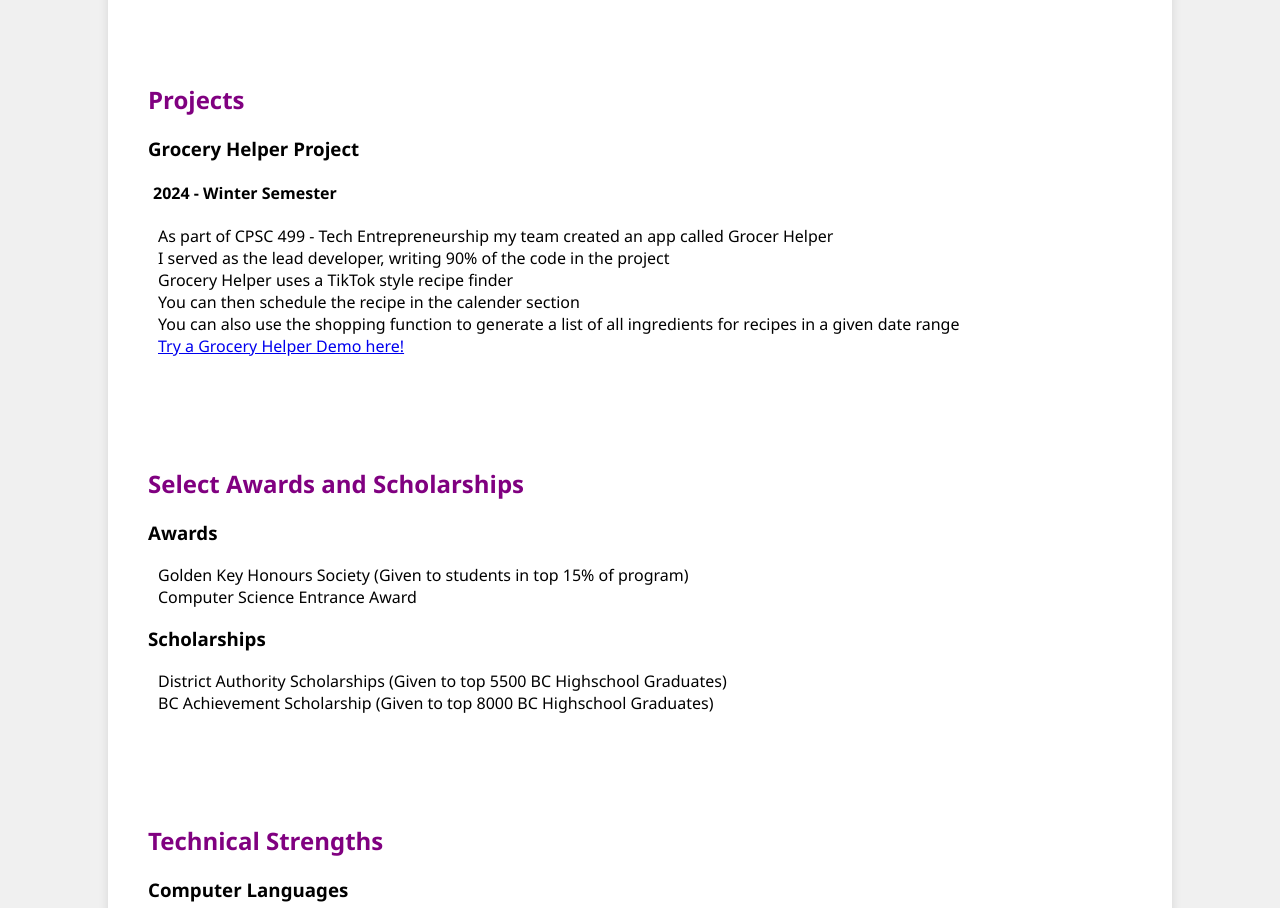
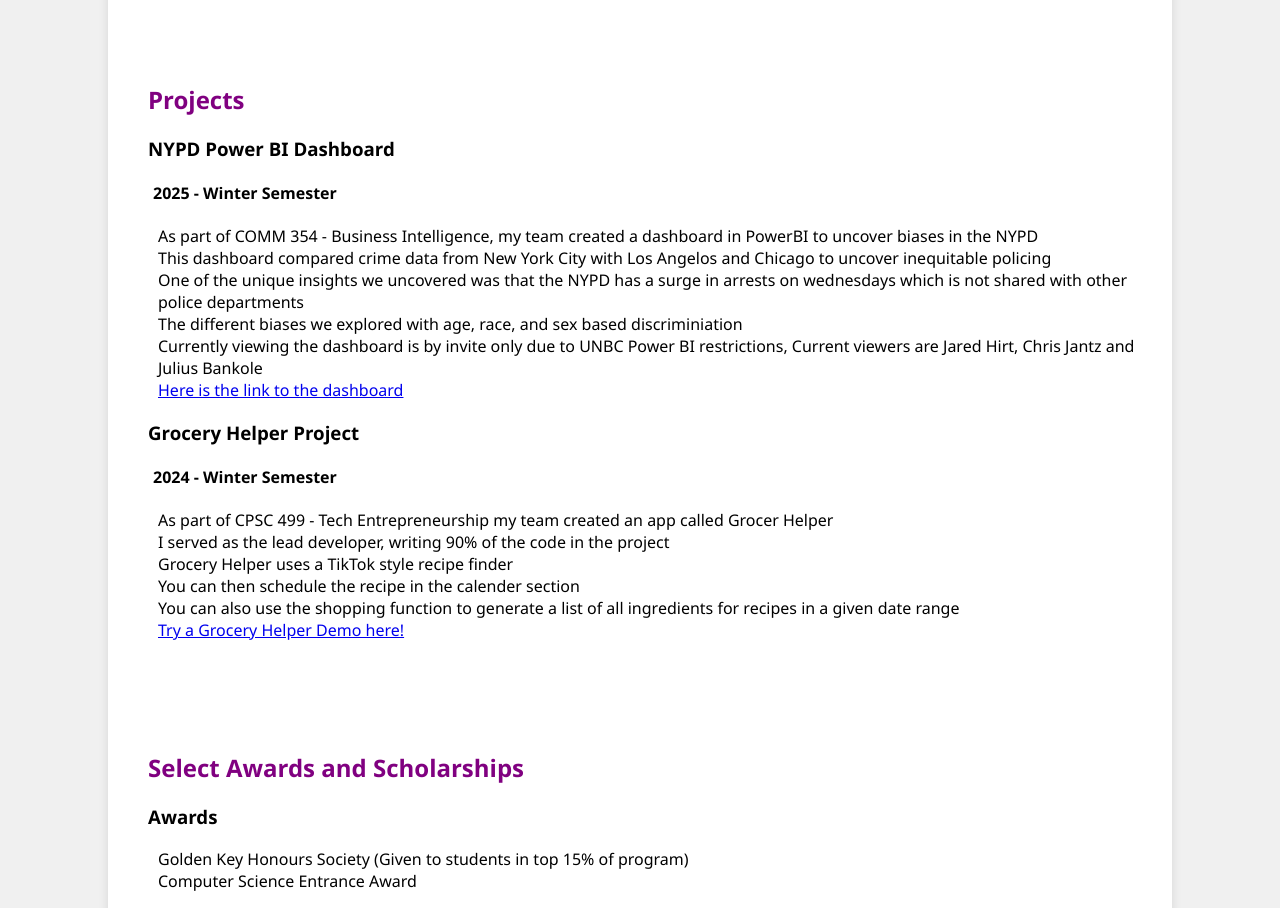
Before and after one commit to JaredHirt/JaredHirt.github.io, a plain HTML site: page index.html in a window 1280 px wide. Shown: the part 2495-3403 px from the top of the page. Drawn offline with Linux system fonts and the light colour scheme.

Commit message:
Added BI project to website

```diff
--- a/index.html
+++ b/index.html
@@ -168,6 +168,22 @@
         <br>
         </h2>
 
+        <h3>
+            NYPD Power BI Dashboard
+        </h3>
+        <h4>
+            2025 - Winter Semester
+        </h4>
+        <p>
+            As part of COMM 354 - Business Intelligence, my team created a dashboard in PowerBI to uncover biases in the NYPD<br>
+            This dashboard compared crime data from New York City with Los Angelos and Chicago to uncover inequitable policing <br>
+            One of the unique insights we uncovered was that the NYPD has a surge in arrests on wednesdays which is not shared with other police departments<br>
+            The different biases we explored with age, race, and sex based discriminiation<br>
+            Currently viewing the dashboard is by invite only due to UNBC Power BI restrictions, Current viewers are Jared Hirt, Chris Jantz and Julius Bankole <br>
+            <a href="projects/COMM354.html">Here is the link to the dashboard</a>
+
+        </p>
+
 
 
         <h3>
```
